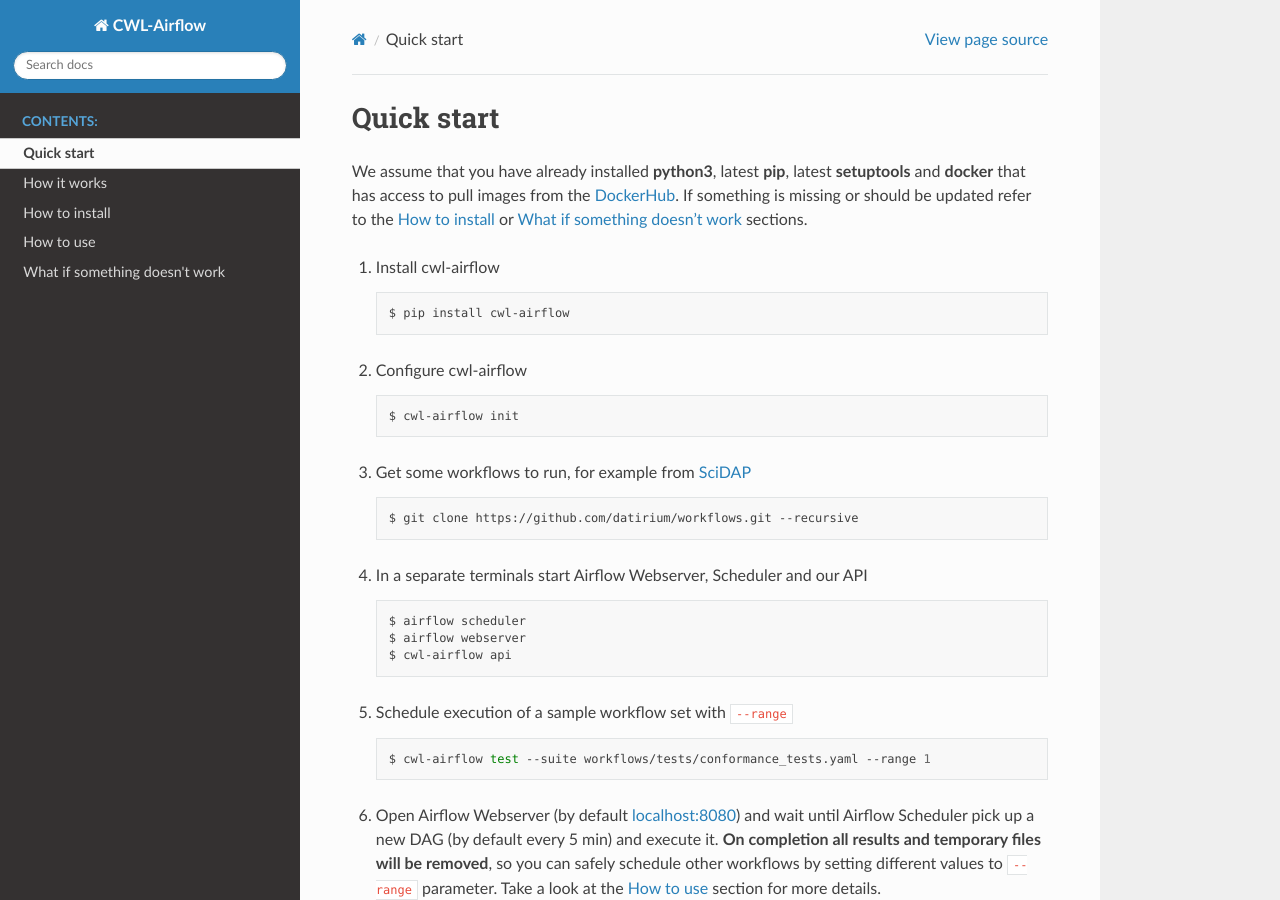
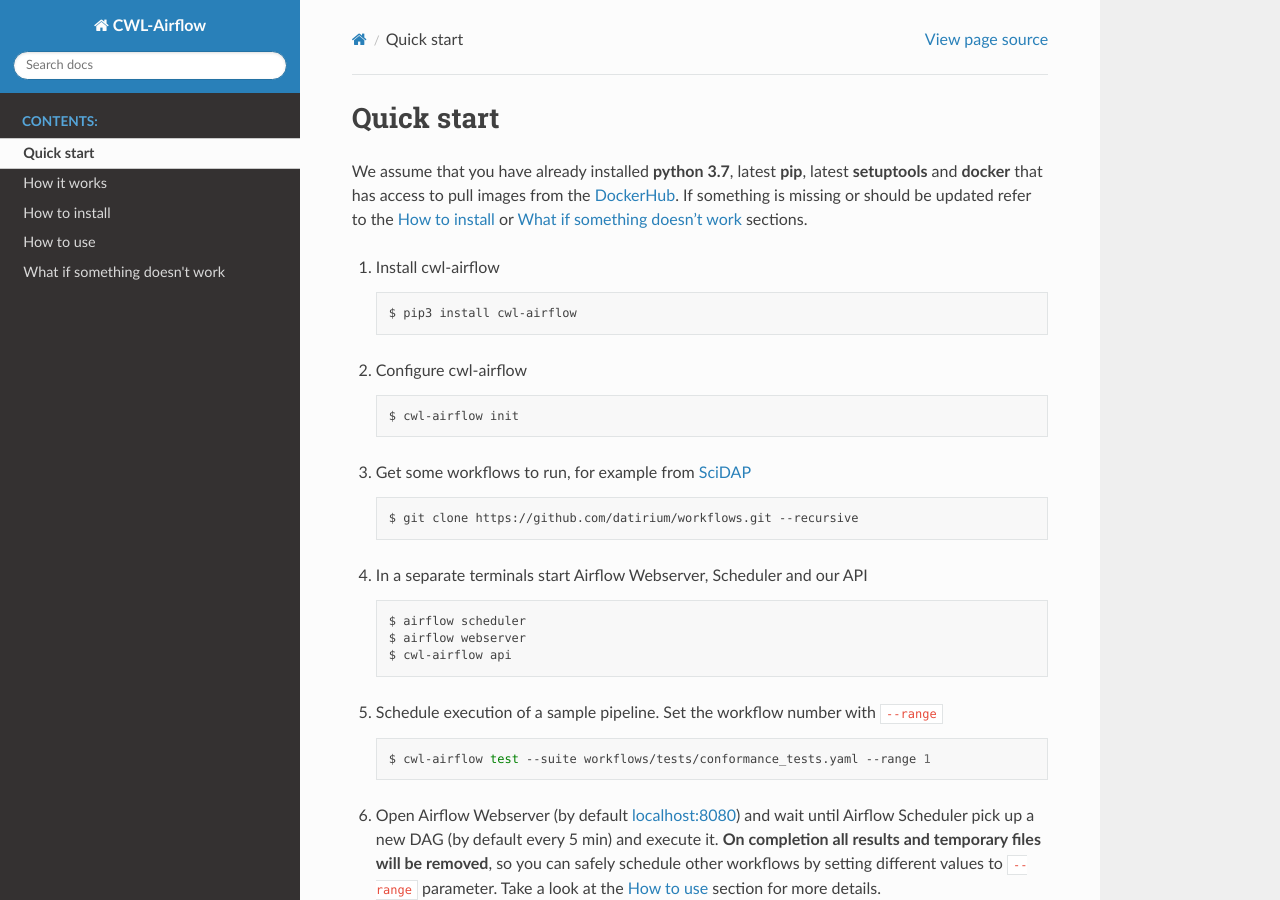
Before and after one commit to Barski-lab/cwl-airflow, a Sphinx documentation site: the page built from docs/readme/quick_start.md, in a window 1280 px wide and 900 px high. Built offline with Sphinx 7.4.7 and the Read the Docs theme 2.0.0, drawn with Linux system fonts in a browser that asks for light colours.

Commit message:
Not important changes

````diff
--- a/docs/readme/quick_start.md
+++ b/docs/readme/quick_start.md
@@ -1,13 +1,13 @@
 # Quick start
 
-We assume that you have already installed **python3**, latest **pip**, latest **setuptools**
+We assume that you have already installed **python 3.7**, latest **pip**, latest **setuptools**
 and **docker** that has access to pull images from the [DockerHub](https://hub.docker.com/).
 If something is missing or should be updated refer to the [How to install](./how_to_install.md)
 or [What if something doesn't work](./what_if_something_doesnt_work.md) sections.
 
 1. Install cwl-airflow
     ```sh
-    $ pip install cwl-airflow
+    $ pip3 install cwl-airflow
     ```
 
 2. Configure cwl-airflow
@@ -27,7 +27,7 @@
    $ cwl-airflow api
    ```
 
-4. Schedule execution of a sample workflow set with `--range`
+4. Schedule execution of a sample pipeline. Set the workflow number with `--range`
     ```sh
     $ cwl-airflow test --suite workflows/tests/conformance_tests.yaml --range 1
     ```
````
Also changed, not shown: docs/readme/how_to_install.md (+6 -12 lines), docs/readme/what_if_something_doesnt_work.md (+1 -8 lines).
